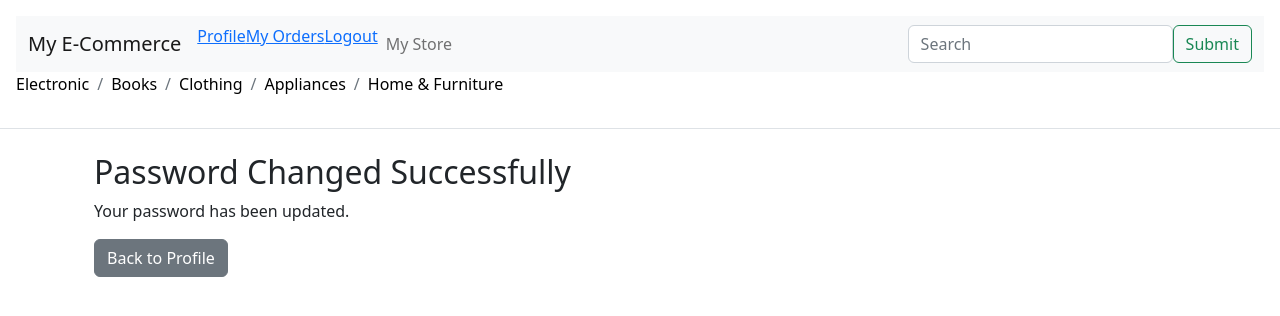
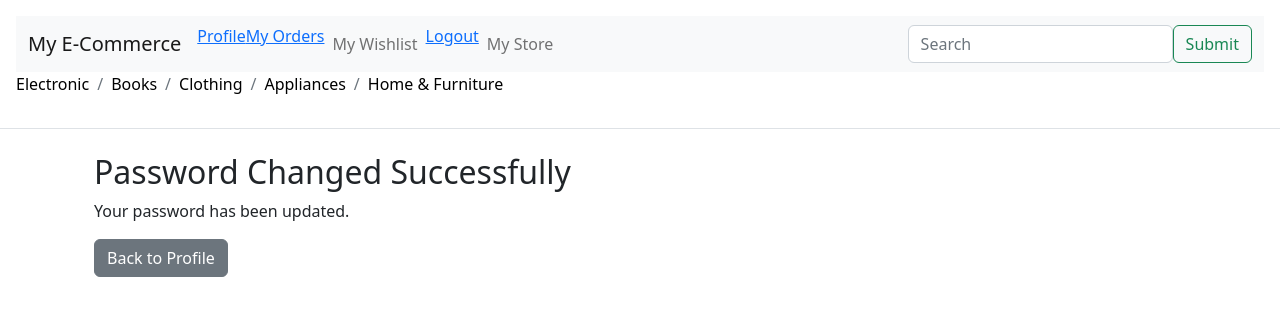
Before and after one commit to Jjjbit/ppm_project, a Django app: page /users/password-change-done/ in a window 1280 px wide. Shown: the top 316 px of the page. Run offline with Django 5.2, Linux system fonts and the light colour scheme; a user stored in the database is signed in; tables that the repository leaves empty hold one stand-in row (values such as "Sample post").

Commit message:
modify base.html

```diff
--- a/templates/base.html
+++ b/templates/base.html
@@ -26,6 +26,7 @@
                         {% if user.is_authenticated %}
                             <li class="nav-item"><a href="{% url 'profile' %}">Profile</a></li>
                             <li><a href="#">My Orders</a></li>
+                            <li class="nav-item"><a  class="nav-link" href="#">My Wishlist</a></li>
                             <li class="nav-item"><a href="{% url 'logout' %}">Logout</a></li>
                             {% if user.is_store_manager %}
                                 <li class="nav-item"><a class="nav-link" href="#"> My Store </a></li>
@@ -35,8 +36,7 @@
                             <li class="nav-item"><a class="nav-link" href="{% url 'signup' %}">Sign Up</a></li>
                         {% endif %}
                         {% if not user.is_store_manager %}
-                            <li class="nav-item"><a class="nav-link" href="#">Cart</a>
-                            <li class="nav-item"><a  class="nav-link" href="#">My Wishlist</a></li>
+                            <li class="nav-item"><a class="nav-link" href="#">Cart</a></li>
                         {% endif %}
                     </ul>
                     <form class="d-flex">
```
